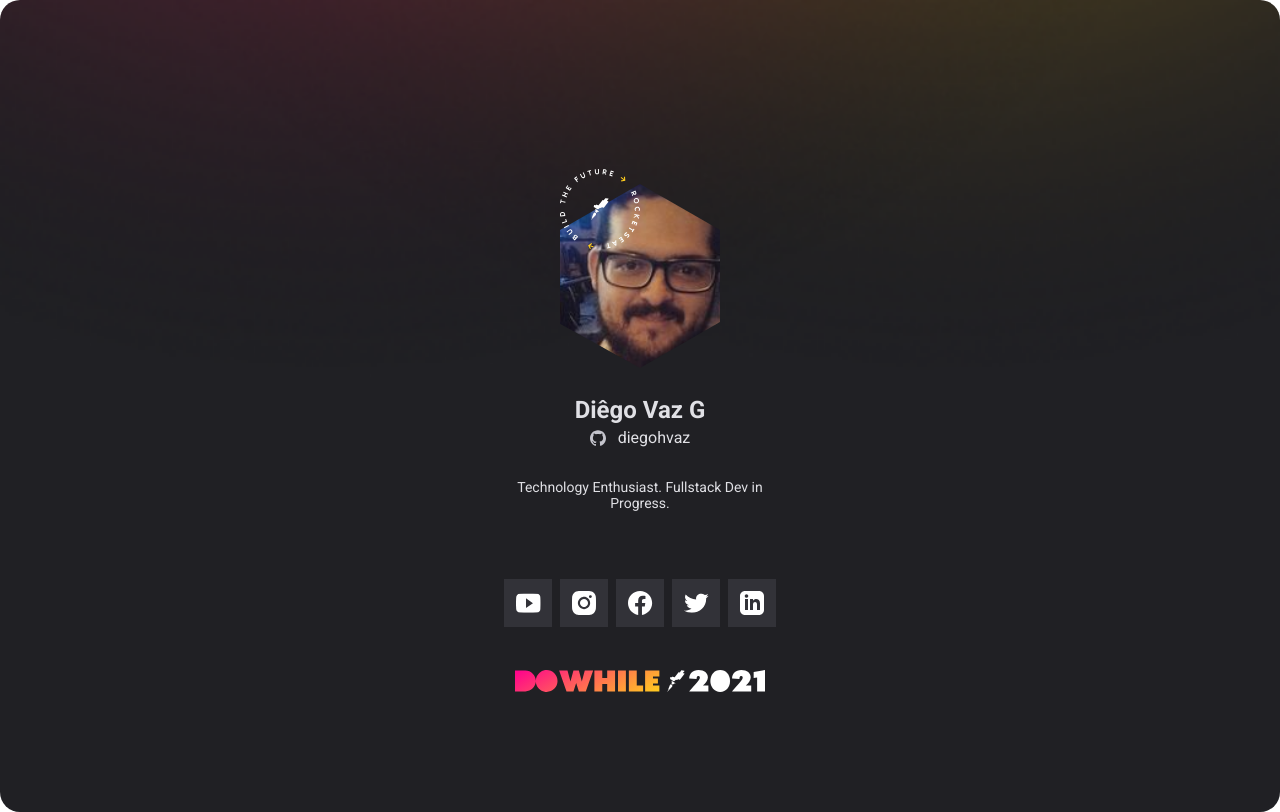
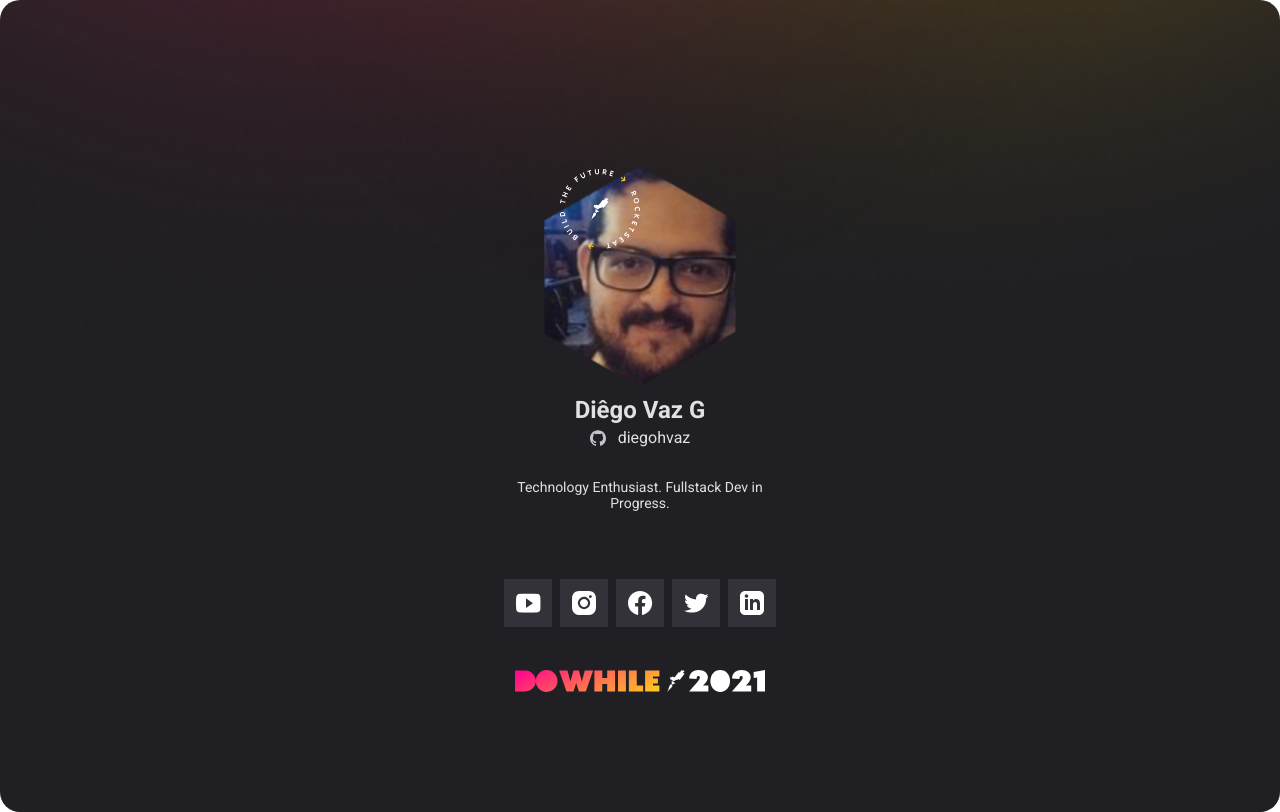
Before and after one commit to diegohvaz/cracha-nlw-heat, a plain HTML site: page index.html in a window 1280 px wide. In both pictures the pointer is over the picture 640 px from the left and 276 px from the top of the page. Drawn offline with Linux system fonts and the light colour scheme; no server answers.

Commit message:
Add files via upload

```diff
--- a/style.css
+++ b/style.css
@@ -56,6 +56,11 @@ main {
   height: 11.5rem;
   object-fit: cover;
   clip-path: polygon(50% 0, 100% 25%, 100% 75%, 50% 100%, 0 76%, 0 25%);
+  transition: all 0.2s ease-in-out;
+}
+
+.avatar > img:hover {
+  transform: scale3d(1.2, 1.2, 1.2);
 }
 
 .footer {
```
